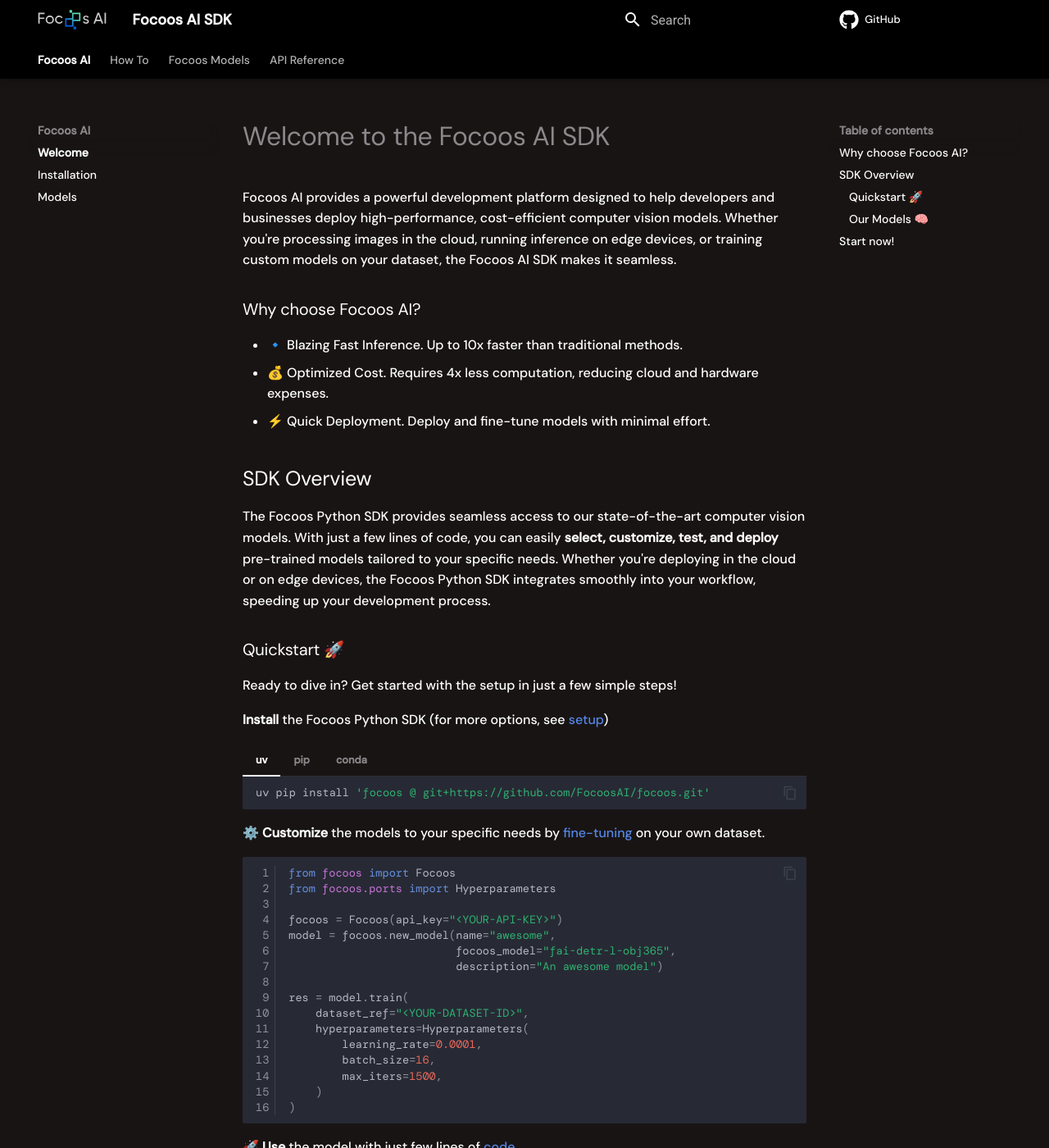
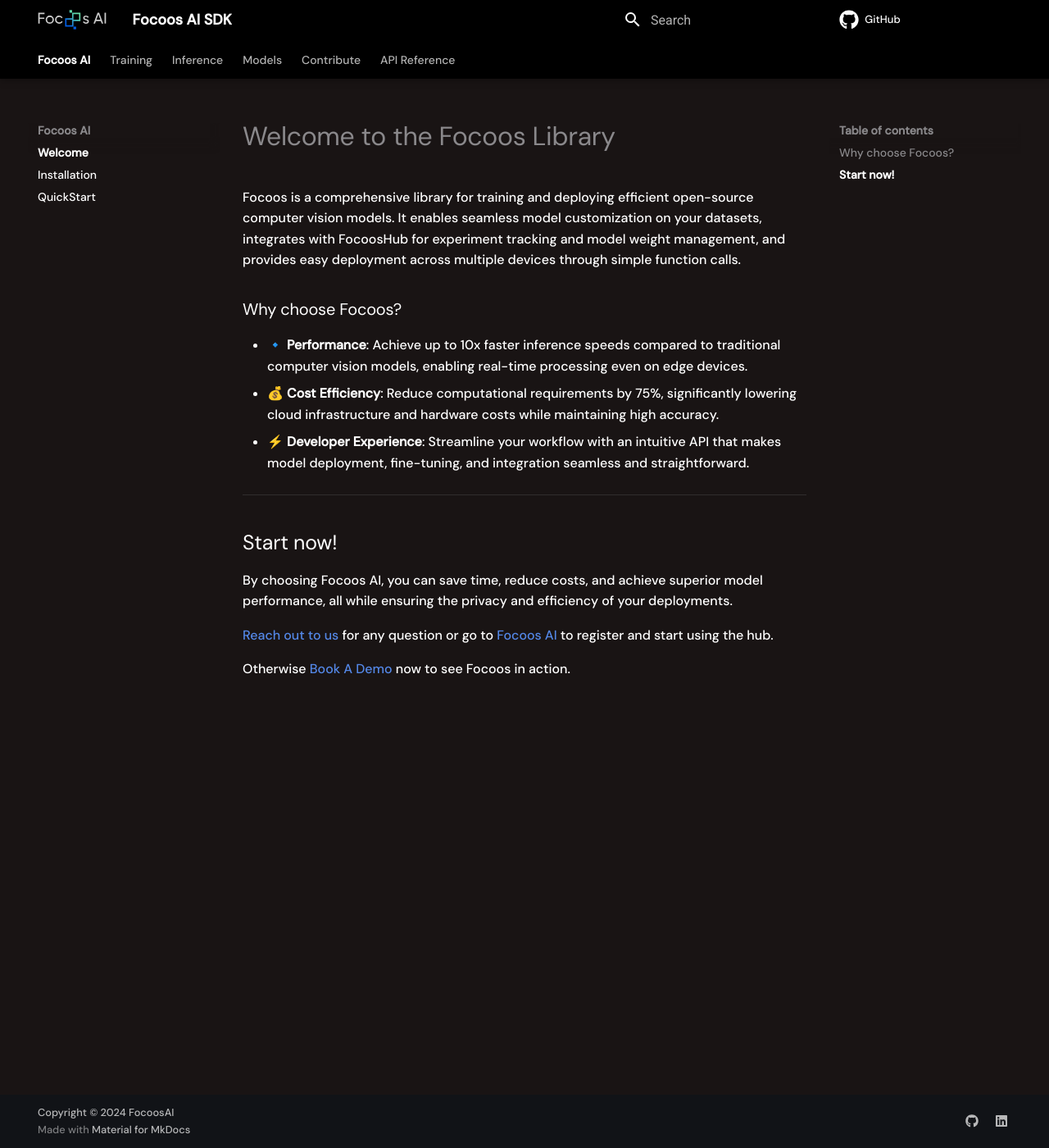
Before and after one commit to FocoosAI/focoos, an MkDocs documentation site: the page built from docs/index.md, in a window 1280 px wide and 1400 px high. Shown: the whole window at 82% size. Built offline with MkDocs 1.6.1 and Material for MkDocs 9.7.7, drawn with Linux system fonts in a browser that asks for light colours; comment, search, counter and statistics services are not loaded; the version menu is left out; some of the changed text lies outside the part shown.

Commit message:
feat: restructure documentation and add new training and inference guides
- Updated `mkdocs.yaml` to reflect new sections for QuickStart, Training, Inference, and Contributing.
- Introduced new documentation files for training and inference processes, detailing model usage and deployment options.
- Revised the main index page to enhance clarity and provide a cohesive overview of the Focoos library.
- Added a new concepts page for foundational understanding of the library's functionalities.
- Improved organization of model documentation, consolidating model references and descriptions for better accessibility.

````diff
--- a/docs/index.md
+++ b/docs/index.md
@@ -1,105 +1,18 @@
-# Welcome to the Focoos AI SDK
+# Welcome to the Focoos Library
 
-Focoos AI provides a powerful development platform designed to help developers and businesses deploy high-performance, cost-efficient computer vision models. Whether you're processing images in the cloud, running inference on edge devices, or training custom models on your dataset, the Focoos AI SDK makes it seamless.
+Focoos is a comprehensive library for training and deploying efficient open-source computer vision models. It enables seamless model customization on your datasets, integrates with FocoosHub for experiment tracking and model weight management, and provides easy deployment across multiple devices through simple function calls.
 
 
-### Why choose Focoos AI?
+### Why choose Focoos?
 
-- 🔹 Blazing Fast Inference. Up to 10x faster than traditional methods.
-- 💰 Optimized Cost. Requires 4x less computation, reducing cloud and hardware expenses.
-- ⚡ Quick Deployment. Deploy and fine-tune models with minimal effort.
-
-
-## SDK Overview
-The Focoos Python SDK provides seamless access to our state-of-the-art computer vision models. With just a few lines of code, you can easily **select, customize, test, and deploy** pre-trained models tailored to your specific needs.
-Whether you're deploying in the cloud or on edge devices, the Focoos Python SDK integrates smoothly into your workflow, speeding up your development process.
-
-
-### Quickstart 🚀
-Ready to dive in? Get started with the setup in just a few simple steps!
-
-**Install** the Focoos Python SDK (for more options, see [setup](setup.md))
-=== "uv"
-    ```bash linenums="0"
-    uv pip install 'focoos @ git+https://github.com/FocoosAI/focoos.git'
-    ```
-
-=== "pip"
-    ```bash linenums="0"
-    pip install 'focoos @ git+https://github.com/FocoosAI/focoos.git'
-    ```
-
-=== "conda"
-    ```bash linenums="0"
-    pip install 'focoos @ git+https://github.com/FocoosAI/focoos.git'
-    ```
-
-⚙️ **Customize** the models to your specific needs by [fine-tuning](howto/personalize_model.md) on your own dataset.
-```python
-from focoos import Focoos
-from focoos.ports import Hyperparameters
-
-focoos = Focoos(api_key="<YOUR-API-KEY>")
-model = focoos.new_model(name="awesome",
-                         focoos_model="fai-detr-l-obj365",
-                         description="An awesome model")
-
-res = model.train(
-    dataset_ref="<YOUR-DATASET-ID>",
-    hyperparameters=Hyperparameters(
-        learning_rate=0.0001,
-        batch_size=16,
-        max_iters=1500,
-    )
-)
-```
-
-🚀 **Use** the model with just few lines of [code](howto/use_model).
-
-```python
-from focoos import Focoos
-from PIL import Image
-# Initialize the Focoos client with your API key
-focoos = Focoos(api_key="<YOUR-API-KEY>")
-
-# Get the remote model from Focoos API
-model = focoos.get_remote_model("<MODEL-REF>")
-
-# Run inference on an image
-detections, preview = model.infer(image_path, threshold=0.5, annotate=True)
-
-# Output the detections
-Image.fromarray(preview)
-```
-
-
-### Our Models 🧠
-Focoos AI offers the best models in object detection, semantic and instance segmentation, and more is coming soon.
-
-Using Focoos AI helps you save both time and money while delivering high-performance AI models 💪:
-
-- **10x Faster** 🚀: our models are able to process images up to ten times faster than traditional methods.
-- **4x Cheaper** 💰: our models require up to 4x less computational power, letting you save on hardware or cloud bill while ensuring high-quality results.
-- **90% Time Saved** ⏱️: our platform accelerates computer vision model development and deployment, enabling faster model training, seamless integration, and optimized performance with minimal effort.
-
-These are not empty promises, but the result of years of research and development by our team 🔬:
-<div style="space-between; margin: 20px 0;">
-    <div style="flex: 1; margin-right: 10px;">
-        <img src="./models/fai-ade.png" alt="ADE-20k Semantic Segmentation" style="width: 100%;">
-        <figcaption style="text-align: center;">ADE-20k <a href="models/#semantic-segmentation">Semantic Segmentation</a> Results</figcaption>
-    </div>
-    <div style="flex: 1; margin-left: 10px;">
-        <img src="./models/fai-coco.png" alt="COCO Object Detection" style="width: 100%;">
-        <figcaption style="text-align: center;">COCO <a href="models/#object-detection">Object Detection</a> Results</figcaption>
-    </div>
-</div>
-
-See the list of our models in the [models](models.md) section.
+- 🔹 **Performance**: Achieve up to 10x faster inference speeds compared to traditional computer vision models, enabling real-time processing even on edge devices.
+- 💰 **Cost Efficiency**: Reduce computational requirements by 75%, significantly lowering cloud infrastructure and hardware costs while maintaining high accuracy.
+- ⚡ **Developer Experience**: Streamline your workflow with an intuitive API that makes model deployment, fine-tuning, and integration seamless and straightforward.
 
 ---
 ## Start now!
 By choosing Focoos AI, you can save time, reduce costs, and achieve superior model performance, all while ensuring the privacy and efficiency of your deployments.
 
-[Reach out to us](mailto:support@focoos.ai) to ask for your API key and power your computer vision projects.
+[Reach out to us](mailto:support@focoos.ai) for any question or go to [Focoos AI](app.focoos.ai) to register and start using the hub.
 
-Otherwise [Book A Demo](https://www.focoos.ai/book-a-demo) now to access the platform and test by yourself Focoos AI in action.
+Otherwise [Book A Demo](https://www.focoos.ai/book-a-demo) now to see Focoos in action.
--- a/mkdocs.yaml
+++ b/mkdocs.yaml
@@ -35,27 +35,21 @@
   - Focoos AI:
       - Welcome: index.md
       - Installation: setup.md
-      - Models: models.md
-  - How To:
-      - Manage Dataset: howto/create_dataset.md
-      - Create and Train Model: howto/personalize_model.md
-      - Manage Models: howto/manage_models.md
-      - Use Model: howto/use_model.md
-      - Manage User: howto/manage_user.md
-  - Focoos Models:
-      - Overview: models.md
-      - Semantic segmentation:
-        - fai-mf-l-ade: models/fai-mf-l-ade.md
-        - fai-mf-m-ade: models/fai-mf-m-ade.md
-        - fai-mf-s-ade: models/fai-mf-s-ade.md
-      - Object detection:
-        - fai-detr-l-coco: models/fai-detr-l-coco.md
-        - fai-detr-m-coco: models/fai-detr-m-coco.md
-        - fai-detr-s-coco: models/fai-detr-s-coco.md
-        - fai-detr-n-coco: models/fai-detr-n-coco.md
-        - fai-detr-l-obj365: models/fai-detr-l-obj365.md
-      - Instance_segmentation:
-        - fai-mf-l-coco-ins: models/fai-mf-l-coco-ins.md
+      - QuickStart: concepts.md
+
+  - Training: training.md
+
+  - Inference: inference.md
+
+  - Models:
+      - Overview: models/models.md
+      - BisenetFormer: models/bisenet.md
+      - FAI_CLS: models/fai_cls.md
+      - FAI_DETR: models/fai_detr.md
+      - FAI_MF: models/fai_mf.md
+
+  - Contribute: development/contributing.md
+
   - API Reference:
       - model_manager: api/model_manager.md
       - base_model: api/base_model.md
````
Also changed, not shown: docs/concepts.md (added, +1 -0 lines), docs/inference.md (added, +163 -0 lines), docs/training.md (added, +128 -0 lines), docs/models/models.md (renamed from docs/models.md), 2 other files.
